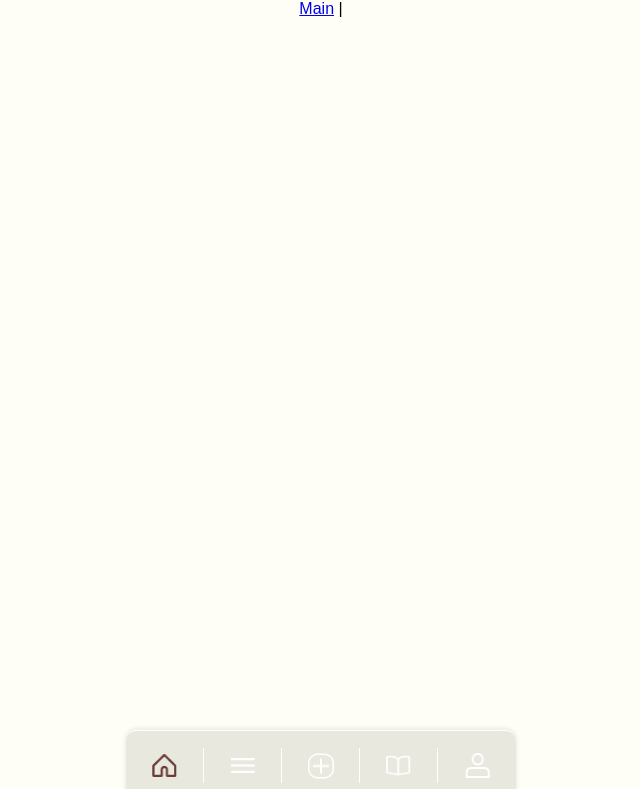
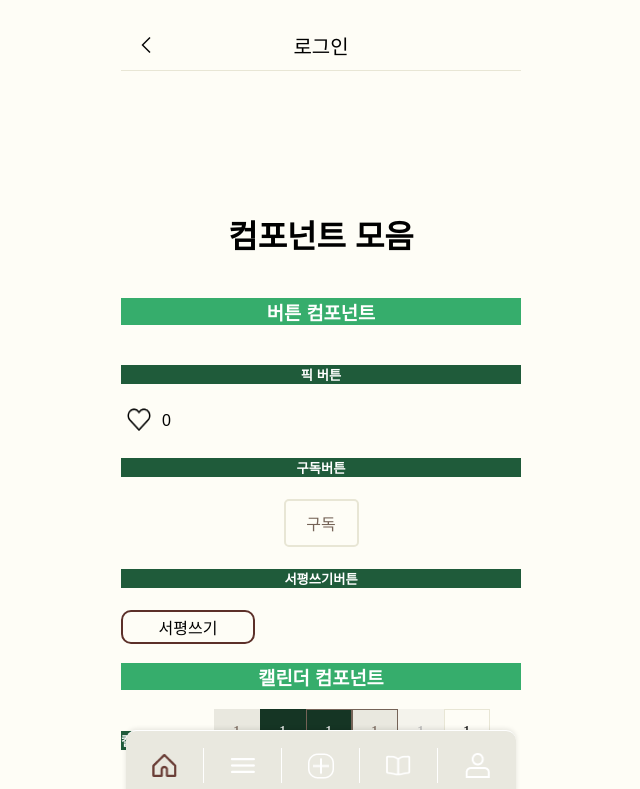
Before and after one commit to onetuks/goguma-library-client, a Vue app: page /sample in a window 1280 px wide. Before the commit this address had no page. Shown: the top 789 px of the page, without its empty margins (319-959 px from the left). Built offline with nearby package versions, Linux system fonts and the light colour scheme.

Commit message:
Feat: 헤더바 컴포넌트 전역화

```diff
--- a/src/App.vue
+++ b/src/App.vue
@@ -1,7 +1,7 @@
 <template>
+  <PageHeader header-title="로그인" />
   <nav>
-    <router-link to="/">Main</router-link>
-    |
+    <router-link to="/" />
   </nav>
   <router-view />
   <NavigationBar class="nav-bar" />
--- a/src/components/bar/PageHeader.vue
+++ b/src/components/bar/PageHeader.vue
@@ -2,36 +2,55 @@
 defineProps<{
   headerTitle: string;
 }>();
+
+const goBack = () => window.history.back();
 </script>
 
 <template>
-  <div class="top-bar">
-    <button class="button header-button">{{ headerTitle }}</button>
-  </div>
+  <header>
+    <div class="header-container">
+      <img
+        src="@/assets/icon/direction/left_icon.png"
+        alt="뒤로가기"
+        @click="goBack"
+        class="back-button"
+      />
+      <p class="header-title">{{ headerTitle }}</p>
+    </div>
+    <div class="header-division"></div>
+  </header>
 </template>
 
 <style scoped>
-.top-bar {
-  display: flex;
-  justify-content: center;
+header {
   margin: 20px 0;
+  height: 50px;
+  width: 100%;
 }
 
-.button {
-  padding: 10px 20px;
-  border: 1px solid var(--border-primary);
-  border-radius: 5px;
-  background-color: var(--background-primary);
-  color: #000000;
-  cursor: pointer;
-  margin: 0 10px;
+.header-container {
+  display: flex;
+  align-items: center;
+  height: 50px;
 }
 
-.button:hover {
+.header-division {
+  background-color: var(--border-primary);
+  width: 100%;
+  height: 1px;
+}
+
+.header-title {
+  flex-grow: 1;
+  font-size: 20px;
+}
+
+.back-button {
+  background-color: var(--background-primary);
+  position: absolute;
+}
+
+.back-button:hover {
   background-color: var(--surface-fourth);
 }
-
-.header-button {
-  /* 추가적인 스타일이 필요하면 여기에 추가 */
-}
 </style>
--- a/src/router/index.ts
+++ b/src/router/index.ts
@@ -1,12 +1,13 @@
 import { createRouter, createWebHistory, RouteRecordRaw } from "vue-router";
-import MainPage from "@/pages/MainPage.vue";
+import LoginPage from "@/pages/login/LoginPage.vue";
+import SamplePage from "@/pages/SamplePage.vue";
+import LoginHandler from "@/pages/login/LoginHandlerView.vue";
 
 const routes: Array<RouteRecordRaw> = [
-  {
-    path: "/",
-    name: "main",
-    component: MainPage,
-  },
+  { path: "/", component: SamplePage },
+  { path: "/sample", component: SamplePage },
+  { path: "/login", component: LoginPage },
+  { path: "/login/oauth2/callback", component: LoginHandler },
 ];
 
 const router = createRouter({
```
